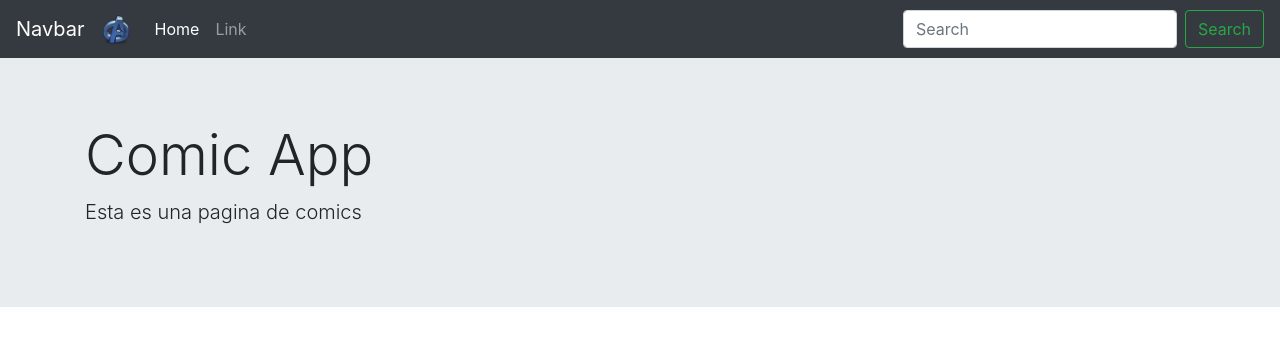
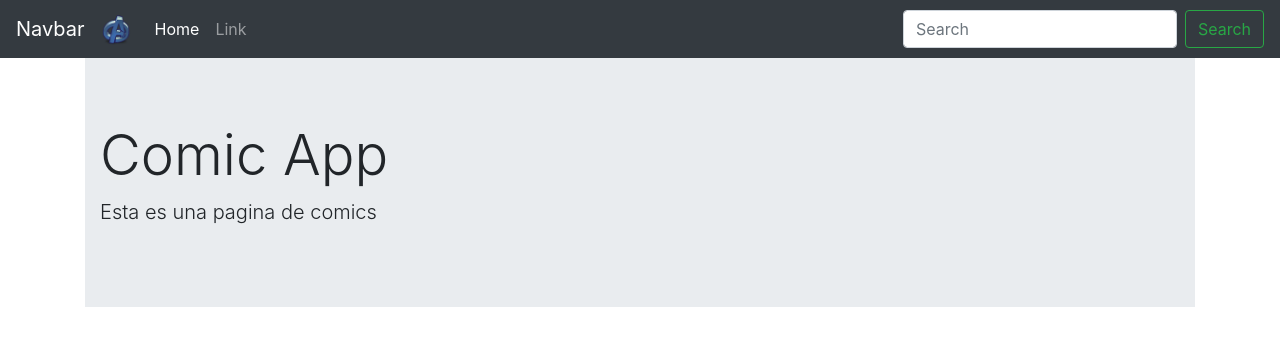
Before and after one commit to Luis-Angel-Santos/SPA-, an Angular app: page /home in a window 1280 px wide. Shown: the top 346 px of the page. Built offline with nearby package versions, Linux system fonts and the light colour scheme.

Commit message:
Rutas en Angular

```diff
--- a/src/app/app.component.html
+++ b/src/app/app.component.html
@@ -1,2 +1,5 @@
 <app-navbar></app-navbar>
-<app-home></app-home>
+
+<div class="container">
+    <router-outlet></router-outlet>
+</div>
--- /dev/null
+++ b/src/app/app.routes.ts
@@ -0,0 +1,10 @@
+import {RouterModule, Routes} from '@angular/router';
+import { HomeComponent } from './components/home/home.component';
+import { AboutComponent } from './components/about/about.component';
+
+const APP_ROUTES: Routes = [
+    {path: 'home', component: HomeComponent },
+    {path: '**', pathMatch: 'full', redirectTo: 'home'}
+];
+
+export const APP_ROUTING = RouterModule.forRoot(APP_ROUTES);
--- a/src/index.html
+++ b/src/index.html
@@ -12,10 +12,10 @@
 
 <body>
     <app-root></app-root>
-
-    <script src="https://stackpath.bootstrapcdn.com/bootstrap/4.5.2/js/bootstrap.min.js" integrity="sha384-B4gt1jrGC7Jh4AgTPSdUtOBvfO8shuf57BaghqFfPlYxofvL8/KUEfYiJOMMV+rV" crossorigin="anonymous"></script>
-    <script src="https://code.jquery.com/jquery-3.5.1.slim.min.js" integrity="sha384-DfXdz2htPH0lsSSs5nCTpuj/zy4C+OGpamoFVy38MVBnE+IbbVYUew+OrCXaRkfj" crossorigin="anonymous"></script>
-    <script src="https://cdn.jsdelivr.net/npm/popper.js@1.16.1/dist/umd/popper.min.js" integrity="sha384-9/reFTGAW83EW2RDu2S0VKaIzap3H66lZH81PoYlFhbGU+6BZp6G7niu735Sk7lN" crossorigin="anonymous"></script>
 </body>
 
+<script src="https://stackpath.bootstrapcdn.com/bootstrap/4.5.2/js/bootstrap.min.js" integrity="sha384-B4gt1jrGC7Jh4AgTPSdUtOBvfO8shuf57BaghqFfPlYxofvL8/KUEfYiJOMMV+rV" crossorigin="anonymous"></script>
+<script src="https://code.jquery.com/jquery-3.5.1.slim.min.js" integrity="sha384-DfXdz2htPH0lsSSs5nCTpuj/zy4C+OGpamoFVy38MVBnE+IbbVYUew+OrCXaRkfj" crossorigin="anonymous"></script>
+<script src="https://cdn.jsdelivr.net/npm/popper.js@1.16.1/dist/umd/popper.min.js" integrity="sha384-9/reFTGAW83EW2RDu2S0VKaIzap3H66lZH81PoYlFhbGU+6BZp6G7niu735Sk7lN" crossorigin="anonymous"></script>
+
 </html>
```
Also changed, not shown: src/app/app.module.ts (+10 -5 lines), src/app/components/about/about.component.html (renamed from src/app/components/shared/about/about.component.html), src/app/components/about/about.component.ts (renamed from src/app/components/shared/about/about.component.ts), src/app/components/heroes/heroes.component.html (renamed from src/app/components/shared/heroes/heroes.component.html), src/app/components/heroes/heroes.component.ts (renamed from src/app/components/shared/heroes/heroes.component.ts), src/app/components/home/home.component.html (renamed from src/app/components/shared/home/home.component.html), src/app/components/home/home.component.ts (renamed from src/app/components/shared/home/home.component.ts), src/app/components/navbar/navbar.component.html (renamed from src/app/components/shared/navbar/navbar.component.html), src/app/components/navbar/navbar.component.ts (renamed from src/app/components/shared/navbar/navbar.component.ts).
